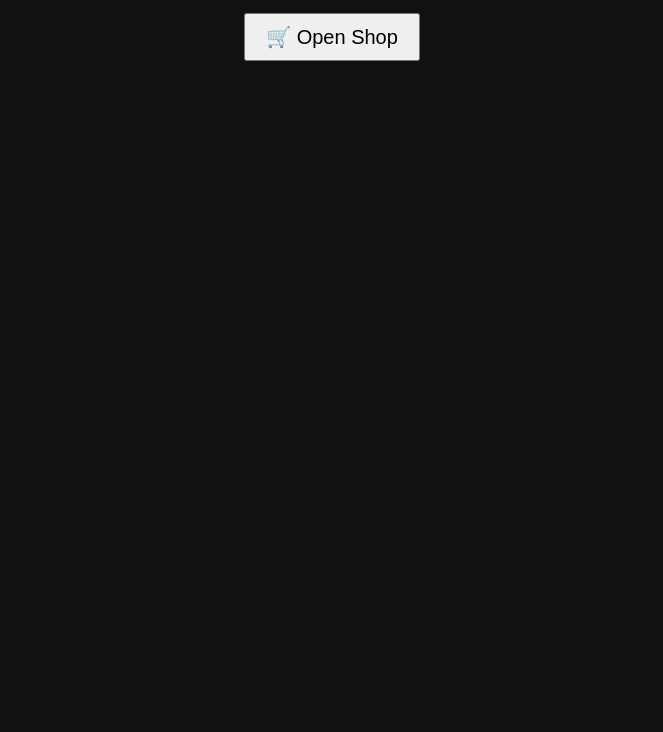
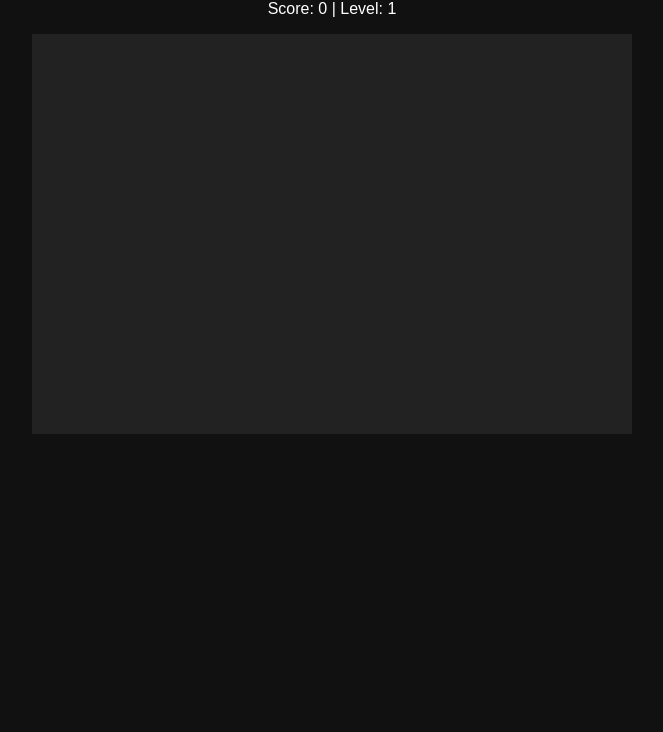
Before and after one commit to Supralover2JZ/Supralover2JZ.github.io, a plain HTML site: page index.html in a window 1280 px wide. Shown: the part 68-800 px from the top of the page, without its empty margins (308-971 px from the left). Drawn offline with Linux system fonts and the light colour scheme.

Commit message:
index.html

```diff
--- a/index.html
+++ b/index.html
@@ -1,41 +1,29 @@
 <!DOCTYPE html>
 <html>
 <head>
-  <title>Mini Game UI</title>
+  <title>Apple Shooter</title>
   <style>
     body {
-      font-family: Arial;
-      text-align: center;
+      margin: 0;
       background: #111;
       color: white;
+      text-align: center;
+      font-family: Arial;
     }
 
-    #shop {
-      display: none;
-      margin-top: 20px;
-      border: 2px solid white;
-      padding: 20px;
-    }
-
-    button {
-      font-size: 20px;
-      padding: 10px 20px;
-      cursor: pointer;
+    canvas {
+      display: block;
+      margin: auto;
+      background: #222;
     }
   </style>
 </head>
 <body>
 
-<h1 id="message">Yo bro 👀 got sum for you</h1>
+<h2>🍎 Apple Shooter</h2>
+<p>Score: <span id="score">0</span> | Level: <span id="level">1</span></p>
 
-<button id="shopBtn">🛒 Open Shop</button>
-
-<div id="shop">
-  <h2>Shop</h2>
-  <p>🔥 Sword - 100 coins</p>
-  <p>🛡 Shield - 80 coins</p>
-  <p>💊 Potion - 20 coins</p>
-</div>
+<canvas id="gameCanvas" width="600" height="400"></canvas>
 
 <script src="game.js"></script>
 
```
